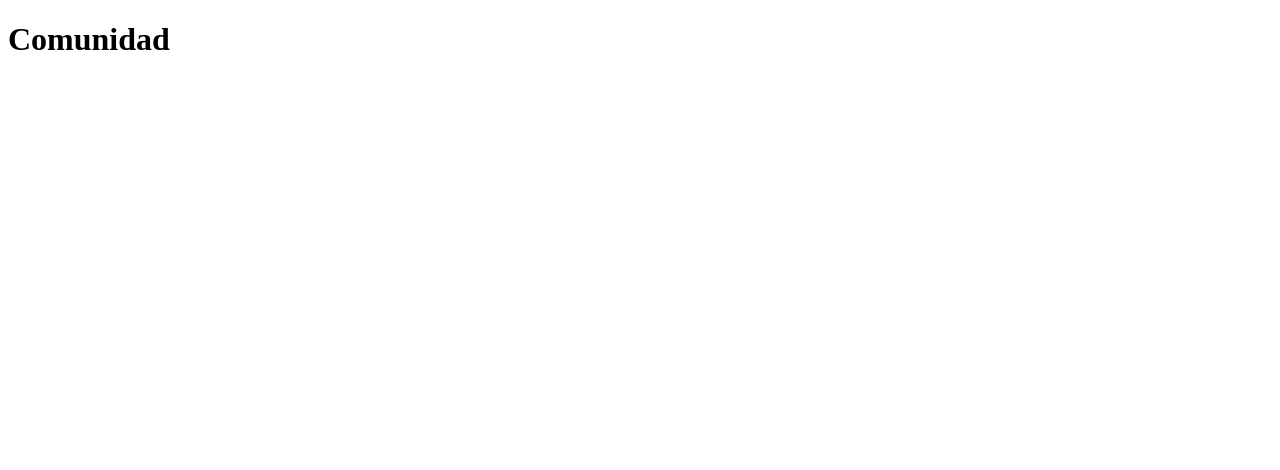
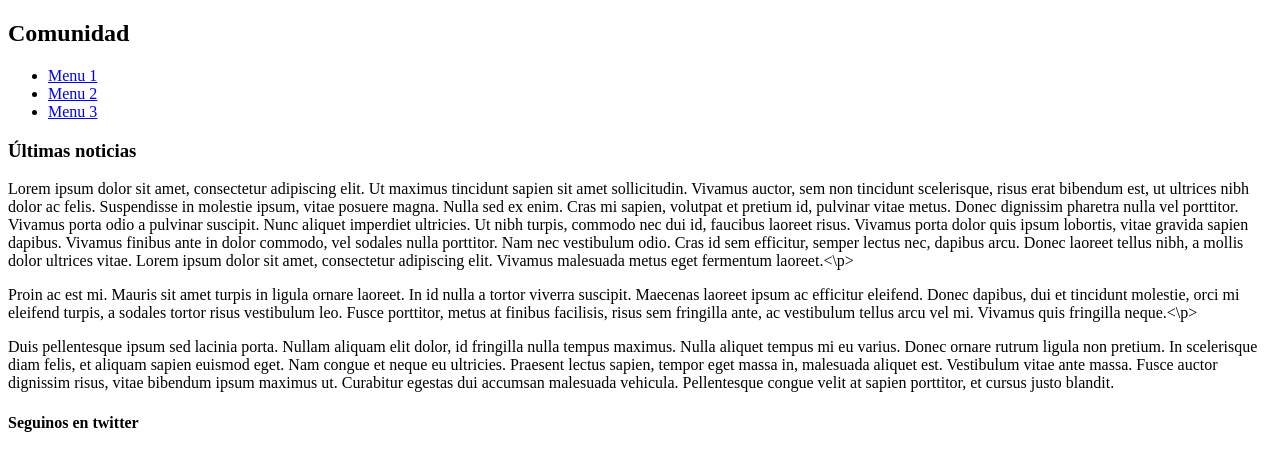
Before and after one commit to uaparicio/jeringozer.github.io, a plain HTML site: page index.html in a window 1280 px wide. Drawn offline with Linux system fonts and the light colour scheme.

Commit message:
Estructura del sitio

```diff
--- a/index.html
+++ b/index.html
@@ -1,10 +1,30 @@
 <!DOCTYPE html>
 <html lang="es">
-<head>
-  <title>Comunidad</title>
-
+    <head>
+        <title>Comunidad</title>
+        <meta charset="utf-8">
     </head>
     <body>
-        <h1>Comunidad</h1>
+        <header>
+            <h2>Comunidad</h2>
+        </header>
+        <section>
+            <nav>
+                <ul>
+                <li><a href="#">Menu 1</a></li>
+                <li><a href="#">Menu 2</a></li>
+                <li><a href="#">Menu 3</a></li>
+                </ul>
+            </nav>
+            <article>
+                <h1>Últimas noticias</h1>
+                <p>Lorem ipsum dolor sit amet, consectetur adipiscing elit. Ut maximus tincidunt sapien sit amet sollicitudin. Vivamus auctor, sem non tincidunt scelerisque, risus erat bibendum est, ut ultrices nibh dolor ac felis. Suspendisse in molestie ipsum, vitae posuere magna. Nulla sed ex enim. Cras mi sapien, volutpat et pretium id, pulvinar vitae metus. Donec dignissim pharetra nulla vel porttitor. Vivamus porta odio a pulvinar suscipit. Nunc aliquet imperdiet ultricies. Ut nibh turpis, commodo nec dui id, faucibus laoreet risus. Vivamus porta dolor quis ipsum lobortis, vitae gravida sapien dapibus. Vivamus finibus ante in dolor commodo, vel sodales nulla porttitor. Nam nec vestibulum odio. Cras id sem efficitur, semper lectus nec, dapibus arcu. Donec laoreet tellus nibh, a mollis dolor ultrices vitae. Lorem ipsum dolor sit amet, consectetur adipiscing elit. Vivamus malesuada metus eget fermentum laoreet.<\p>
+                <p>Proin ac est mi. Mauris sit amet turpis in ligula ornare laoreet. In id nulla a tortor viverra suscipit. Maecenas laoreet ipsum ac efficitur eleifend. Donec dapibus, dui et tincidunt molestie, orci mi eleifend turpis, a sodales tortor risus vestibulum leo. Fusce porttitor, metus at finibus facilisis, risus sem fringilla ante, ac vestibulum tellus arcu vel mi. Vivamus quis fringilla neque.<\p>
+                <p>Duis pellentesque ipsum sed lacinia porta. Nullam aliquam elit dolor, id fringilla nulla tempus maximus. Nulla aliquet tempus mi eu varius. Donec ornare rutrum ligula non pretium. In scelerisque diam felis, et aliquam sapien euismod eget. Nam congue et neque eu ultricies. Praesent lectus sapien, tempor eget massa in, malesuada aliquet est. Vestibulum vitae ante massa. Fusce auctor dignissim risus, vitae bibendum ipsum maximus ut. Curabitur egestas dui accumsan malesuada vehicula. Pellentesque congue velit at sapien porttitor, et cursus justo blandit.</p>
+            </article>
+        </section>
+        <footer>
+            <h4>Seguinos en twitter</h4>
+        </footer>
     </body>
 </html>
```
